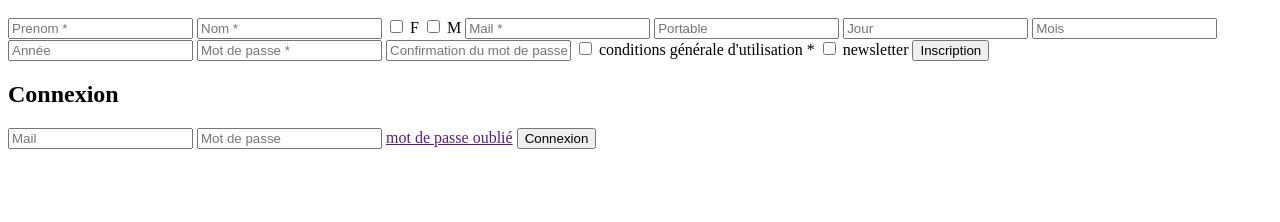
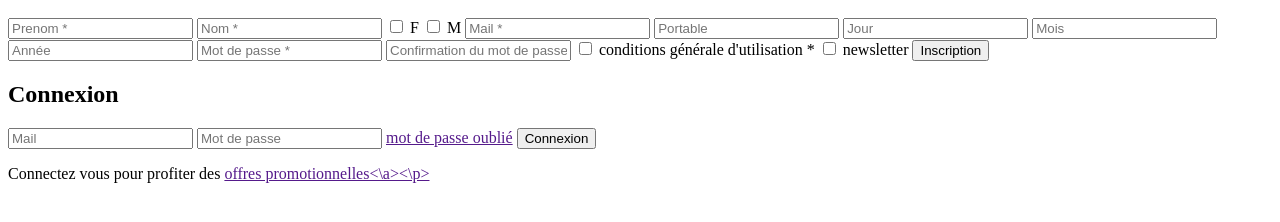
Before and after one commit to yorkbull/projet_ecommerce, a plain HTML site: page inscription.html in a window 1280 px wide. Shown: the part 50-272 px from the top of the page. Drawn offline with Linux system fonts and the light colour scheme.

Commit message:
Update inscription.html

```diff
--- a/inscription.html
+++ b/inscription.html
@@ -41,5 +41,7 @@
        <a href="">mot de passe oublié</a>
 <!-- bouton validation -->
             <input class="Inscription button" type="button" value="Connexion">
+<!--Offres promotionelles-->
+       <p>Connectez vous pour profiter des <a href="">offres promotionnelles<\a><\p>
 </body>
 </html>
```
